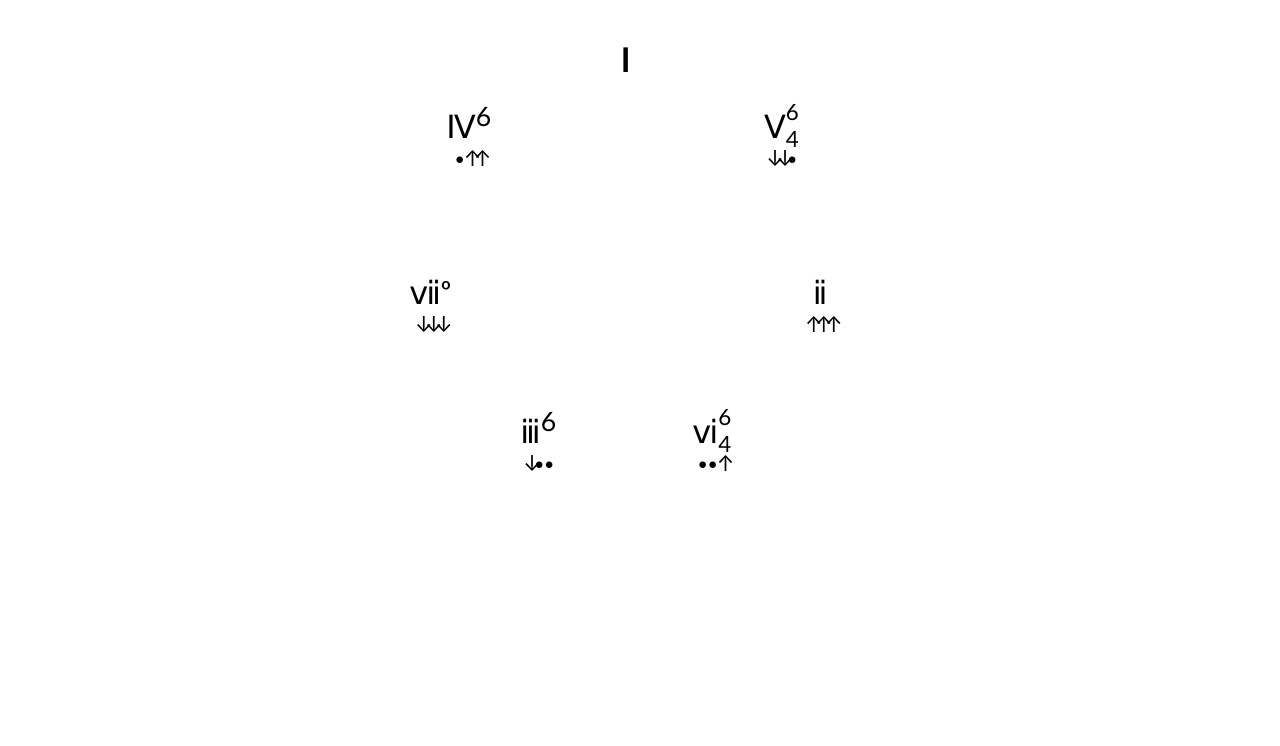
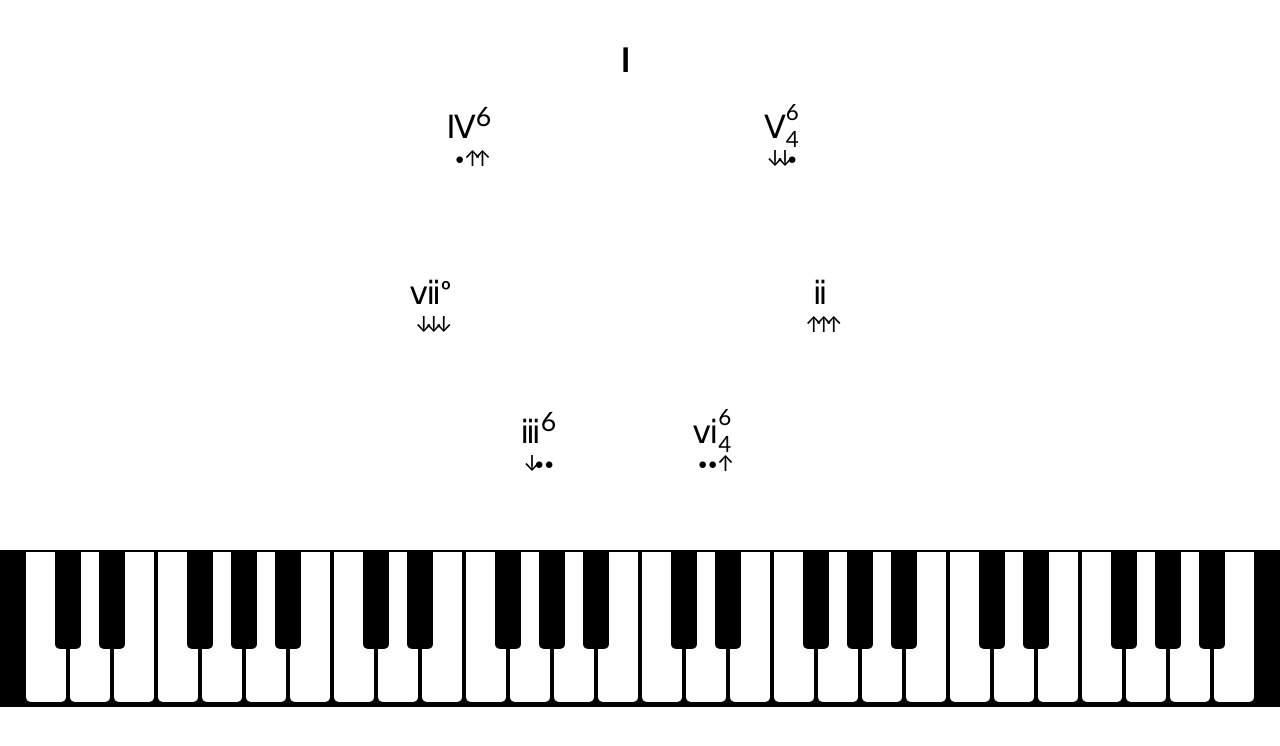
Before and after one commit to hellochar/smoothchords, a React (Create React App) app: page / in a window 1280 px wide. Shown: the top 746 px of the page. Built offline with nearby package versions, Linux system fonts and the light colour scheme.

Commit message:
render a piano roll of keys

```diff
--- a/package.json
+++ b/package.json
@@ -3,15 +3,18 @@
   "version": "0.1.0",
   "private": true,
   "dependencies": {
+    "@types/classnames": "^2.2.7",
     "@types/jest": "24.0.12",
     "@types/node": "11.13.8",
     "@types/react": "16.8.15",
     "@types/react-dom": "16.8.4",
     "@types/webmidi": "^2.0.3",
+    "classnames": "^2.2.6",
     "node-sass": "^4.12.0",
     "react": "^16.8.6",
     "react-dom": "^16.8.6",
     "react-scripts": "3.0.0",
+    "reselect": "^4.0.0",
     "tonal": "^2.2.2",
     "typescript": "3.4.5"
   },
--- a/src/App.tsx
+++ b/src/App.tsx
@@ -5,8 +5,10 @@ import { CircleOfFourths } from './circleOfFourths';
 import { MidiNoteCollector } from './midiNoteCollector';
 import { getChord, MidiPitch } from './chordFinder';
 import { Scale, MajorScale } from './scales';
+import { Piano } from './piano';
 
 interface IAppState {
+  pitches: MidiPitch[];
   scale: Scale;
   scaleDegree: ScaleDegree;
   inversion: Inversion;
@@ -14,6 +16,7 @@ interface IAppState {
 
 class App extends React.PureComponent<{}, IAppState> {
   state: IAppState = {
+    pitches: [],
     inversion: "root",
     scale: MajorScale,
     scaleDegree: 1,
@@ -25,15 +28,20 @@ class App extends React.PureComponent<{}, IAppState> {
   }
 
   handleMidiNotes = (pitches: MidiPitch[]) => {
-    const chord = getChord(pitches);
+    const chord = getChord(pitches, this.state.scale);
     console.log("getting chord from", pitches, "got", chord);
     if (chord) {
       this.setState({
+        pitches,
         scaleDegree: chord.degree,
         inversion: chord.inversion,
       });
+    } else {
+      this.setState({ pitches });
     }
   }
+
+
 
   render() {
     return (
@@ -43,6 +51,7 @@ class App extends React.PureComponent<{}, IAppState> {
           scaleDegree={this.state.scaleDegree}
           scale={this.state.scale}
           />
+        <Piano pitches={this.state.pitches} />
       </div>
     );
   }
--- a/src/chordFinder.ts
+++ b/src/chordFinder.ts
@@ -1,55 +1,48 @@
 import { Chord, ScaleDegree } from "./chord";
+import { Scale } from "./scales";
 
 // 0 to 127 corresponding to pitch value.
 export type MidiPitch = number;
+
+const CHORD_PATTERNS = [
+  // root
+  { tenor: 4, alto: 7, inversion: "root", quality: "major" },
+  { tenor: 3, alto: 7, inversion: "root", quality: "minor" },
+  { tenor: 3, alto: 6, inversion: "root", quality: "diminished" },
+
+  // first inversion
+  { tenor: 5, alto: 8, inversion: "first", quality: "minor" },
+  { tenor: 5, alto: 9, inversion: "first", quality: "major" },
+  { tenor: 6, alto: 9, inversion: "first", quality: "diminished" },
+
+  // second inversion
+  { tenor: 4, alto: 9, inversion: "second", quality: "minor" },
+  { tenor: 3, alto: 8, inversion: "second", quality: "major" },
+  { tenor: 3, alto: 9, inversion: "second", quality: "diminished" },
+];
 
 // We recognize three patterns:
 // note, 3rd (minor or major), 5th
 // note, 4th, 6th (minor or major)
 // note, 3rd (minor or major), 6th (perfect 4th above 3rd)
-export function getChord(pitches: MidiPitch[]): Chord | undefined {
+export function getChord(pitches: MidiPitch[], scale: Scale): Chord | undefined {
   // sort from lowest to highest
   const notes = pitches.sort((a, b) => a - b).slice(0, 3);
   if (notes.length < 3) {
     return;
   }
   const [, dTenor, dAlto] = notes.map((n) => n - notes[0]);
-  const chordPatterns = [
-    // root
-    { tenor: 4, alto: 7, inversion: "root", quality: "major" },
-    { tenor: 3, alto: 7, inversion: "root", quality: "minor" },
-    { tenor: 3, alto: 6, inversion: "root", quality: "diminished" },
-
-    // first inversion
-    { tenor: 5, alto: 8, inversion: "first", quality: "minor" },
-    { tenor: 5, alto: 9, inversion: "first", quality: "major" },
-    { tenor: 6, alto: 9, inversion: "first", quality: "diminished" },
-
-    // second inversion
-    { tenor: 4, alto: 9, inversion: "second", quality: "minor" },
-    { tenor: 3, alto: 8, inversion: "second", quality: "major" },
-    { tenor: 3, alto: 9, inversion: "second", quality: "diminished" },
-  ];
-  const pattern = chordPatterns.find((pattern) => pattern.tenor === dTenor && pattern.alto === dAlto);
+  const pattern = CHORD_PATTERNS.find((pattern) => pattern.tenor === dTenor && pattern.alto === dAlto);
   if (pattern) {
     const rootNote =
       pattern.inversion === "root" ? notes[0] :
       pattern.inversion === "first" ? notes[1] :
       notes[2];
     const rootNoteChroma = rootNote % 12;
-    const chromaToDegree: { [chroma: number]: ScaleDegree } = {
-      0: 1,
-      2: 2,
-      4: 3,
-      5: 4,
-      7: 5,
-      9: 6,
-      11: 7
-    };
-    const degree = chromaToDegree[rootNoteChroma];
-    if (degree) {
+    const semitoneIndex = scale.semitones.indexOf(rootNoteChroma);
+    if (semitoneIndex) {
       return {
-        degree: degree,
+        degree: semitoneIndex + 1,
         inversion: pattern.inversion,
         quality: pattern.quality,
       } as Chord;
--- a/src/circleOfFourths.tsx
+++ b/src/circleOfFourths.tsx
@@ -16,7 +16,7 @@ export interface ICircleOfFourthsProps {
 export class CircleOfFourths extends React.PureComponent<ICircleOfFourthsProps, {}> {
   get currentChord(): Chord {
     return {
-      ...this.props.scale[this.props.scaleDegree - 1],
+      ...this.props.scale.chords[this.props.scaleDegree - 1],
       inversion: this.props.inversion,
     };
   }
--- a/src/motion.tsx
+++ b/src/motion.tsx
@@ -42,7 +42,7 @@ export const Motions = {
 
 export function move(chord: Chord, motion: ChordMotion, scale: Scale): Chord {
   const newDegree = ((chord.degree - 1) + (motion.scaleDegreeOffset - 1)) % 7 + 1;
-  const newChord = scale[newDegree - 1];
+  const newChord = scale.chords[newDegree - 1];
   if (!newChord) { throw new Error("bad"); }
   return {
     ...newChord,
--- /dev/null
+++ b/src/piano.scss
@@ -0,0 +1,23 @@
+.piano {
+  background: black;
+  padding: 2px;
+  .piano-key {
+    display: inline-block;
+    border-radius: 0 0 5px 5px;
+  }
+
+  .piano-key-white {
+    width: 40px;
+    height: 150px;
+    background: white;
+    margin: 0 2px;
+  }
+
+  .piano-key-black {
+    width: 26px;
+    height: 97px;
+    background: black;
+    position: absolute;
+    transform: translate(-50%, 0);
+  }
+}
--- /dev/null
+++ b/src/piano.tsx
@@ -0,0 +1,46 @@
+import classnames from "classnames";
+import React from "react";
+
+import { MajorScale } from "./scales";
+import { MidiPitch } from "./chordFinder";
+import './piano.scss';
+
+export interface PianoProps {
+  pitches: MidiPitch[];
+}
+
+export class Piano extends React.PureComponent<PianoProps, {}> {
+  render() {
+    const keys: JSX.Element[] = [];
+    for (let pitch = 48; pitch < 48 + 48; pitch++) {
+      const chroma = pitch % 12;
+      const isActive = this.props.pitches.indexOf(pitch) !== -1;
+      if (MajorScale.semitones.indexOf(chroma) !== -1) {
+        // white key
+        keys.push(<PianoKeyWhite isActive={isActive} key={pitch} />);
+      } else {
+        // black key
+        keys.push(<PianoKeyBlack isActive={isActive} key={pitch} />);
+      }
+    }
+    return (
+      <div className="piano">
+        {keys}
+      </div>
+    )
+  }
+}
+
+const PianoKeyWhite: React.FC<{isActive: boolean}> = ({isActive}) => {
+  const className = classnames("piano-key piano-key-white", {"active": isActive});
+  return (
+    <div className={className}></div>
+  )
+};
+
+const PianoKeyBlack: React.FC<{isActive: boolean}> = ({isActive}) => {
+  const className = classnames("piano-key piano-key-black", { "active": isActive });
+  return (
+    <div className={className}></div>
+  )
+};
--- a/src/scales.ts
+++ b/src/scales.ts
@@ -1,8 +1,13 @@
 import { Chord } from "./chord";
 
-export type Scale = Chord[];
+export type Scale = {
+  semitones: number[];
+  chords: Chord[];
+}
 
-export const MajorScale: Scale = [
+export const MajorScale: Scale = {
+  semitones: [0, 2, 4, 5, 7, 9, 11],
+  chords: [
     { degree: 1, quality: "major", inversion: "root" },
     { degree: 2, quality: "minor", inversion: "root" },
     { degree: 3, quality: "minor", inversion: "root" },
@@ -10,4 +15,5 @@ export const MajorScale: Scale = [
     { degree: 5, quality: "major", inversion: "root" },
     { degree: 6, quality: "minor", inversion: "root" },
     { degree: 7, quality: "diminished", inversion: "root" },
-];
+  ],
+};
```
Also changed, not shown: 1 other file (tests, documents, lock files or other folders). Lines whose indentation alone changed are shown as unchanged.
